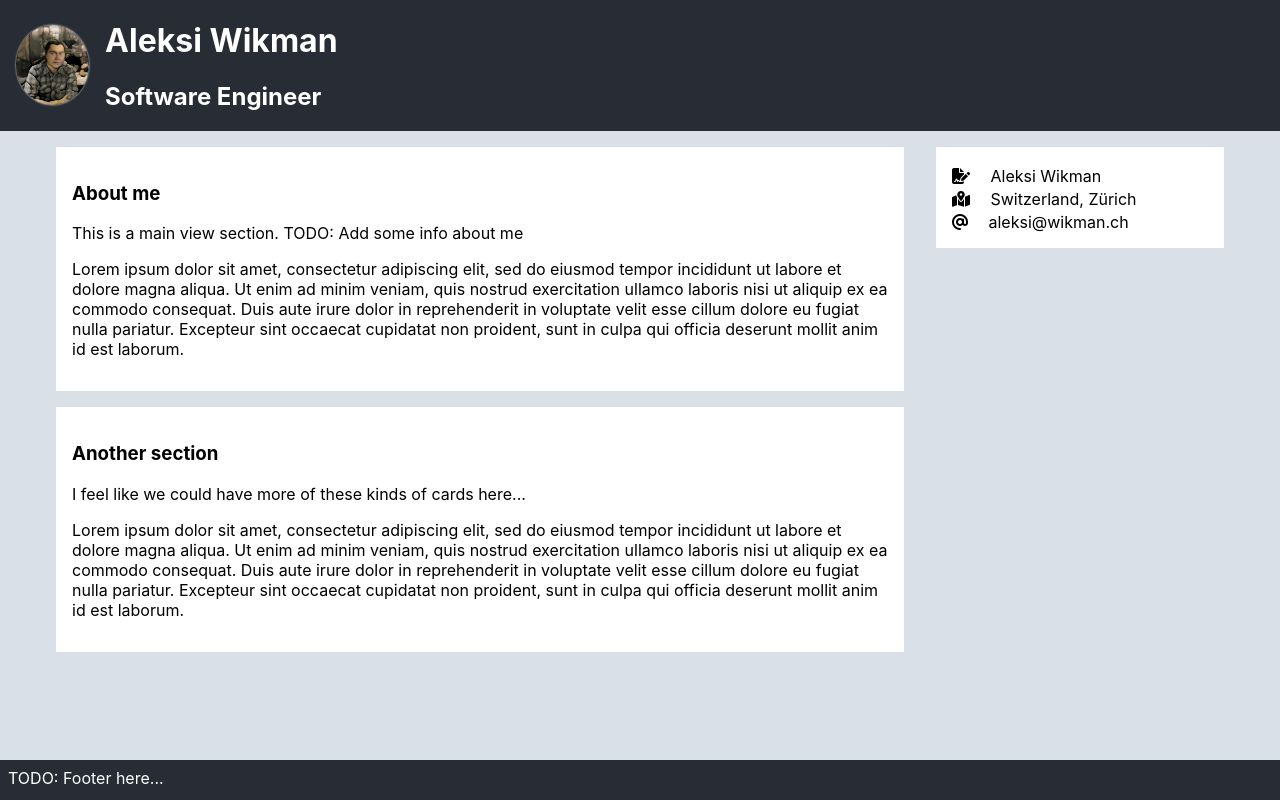
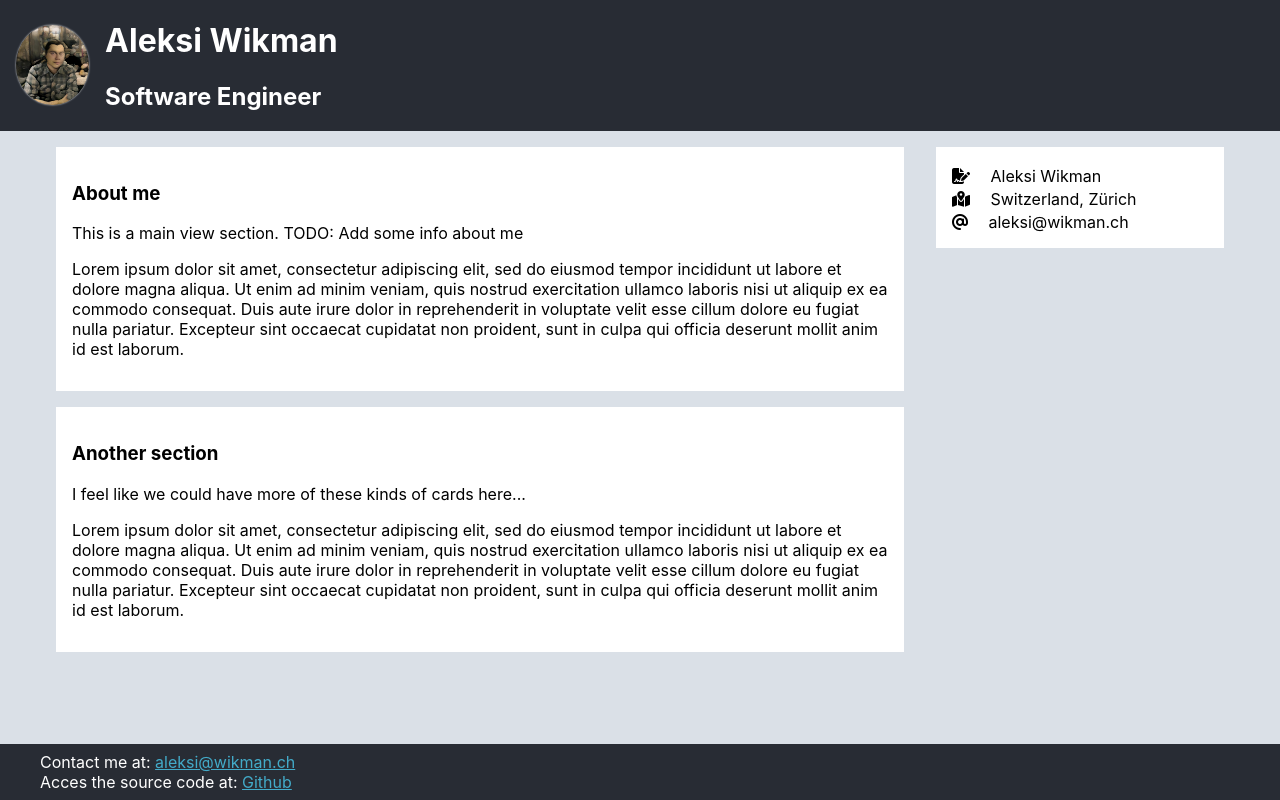
Before and after one commit to awikman/homepage, a React (Create React App) app: page / in a window 1280 px wide. Built offline with nearby package versions, Linux system fonts and the light colour scheme.

Commit message:
Add a proper footer.

```diff
--- a/src/App.css
+++ b/src/App.css
@@ -32,7 +32,7 @@
     margin: auto;
 
     /* Leave room for the footer height */
-    padding-bottom: 2.5em;
+    padding-bottom: 3.5em;
 }
 
 
@@ -65,11 +65,19 @@
     position: absolute;
     bottom: 0;
     /* Make sure that .MainContainer has enough padding for this height */
-    height: 2.5em;
+    height: 3.5em;
     width: 100%;
     background-color: #282c34;
     color: white;
 }
 .Footer > div{
     padding: 0.5em;
+    margin: auto;
+    max-width: 75em;
 }
+
+
+
+.Link{
+    color: #43ABC9;
+}
--- a/src/Footer.js
+++ b/src/Footer.js
@@ -3,7 +3,10 @@ import React from 'react';
 export function Footer(props){
     return (
         <footer className="Footer">
-          <div>TODO: Footer here...</div>
+          <div>
+            <div>Contact me at: <a className="Link" href="mailto:aleksi@wikman.ch">aleksi@wikman.ch</a></div>
+            <div>Acces the source code at: <a className="Link" href="https://github.com/awikman/homepage">Github</a></div>
+          </div>
         </footer>
 
     );
```
